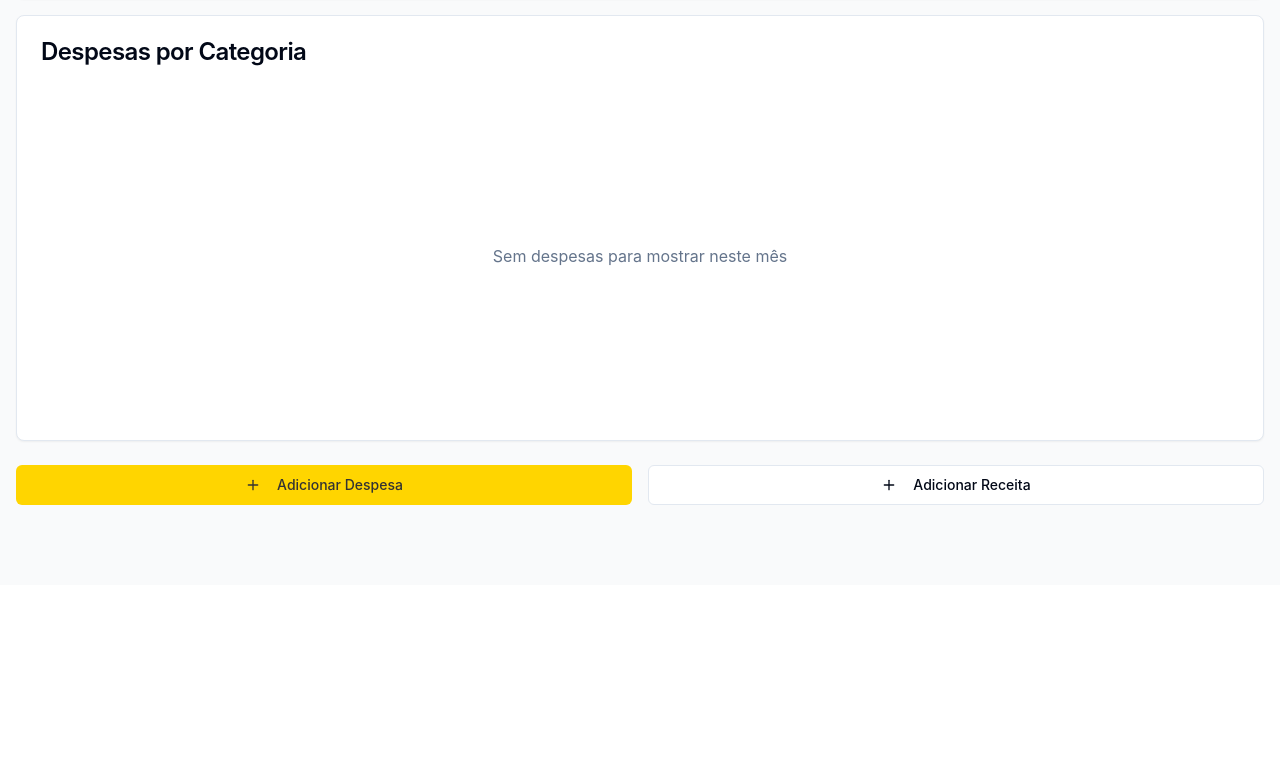
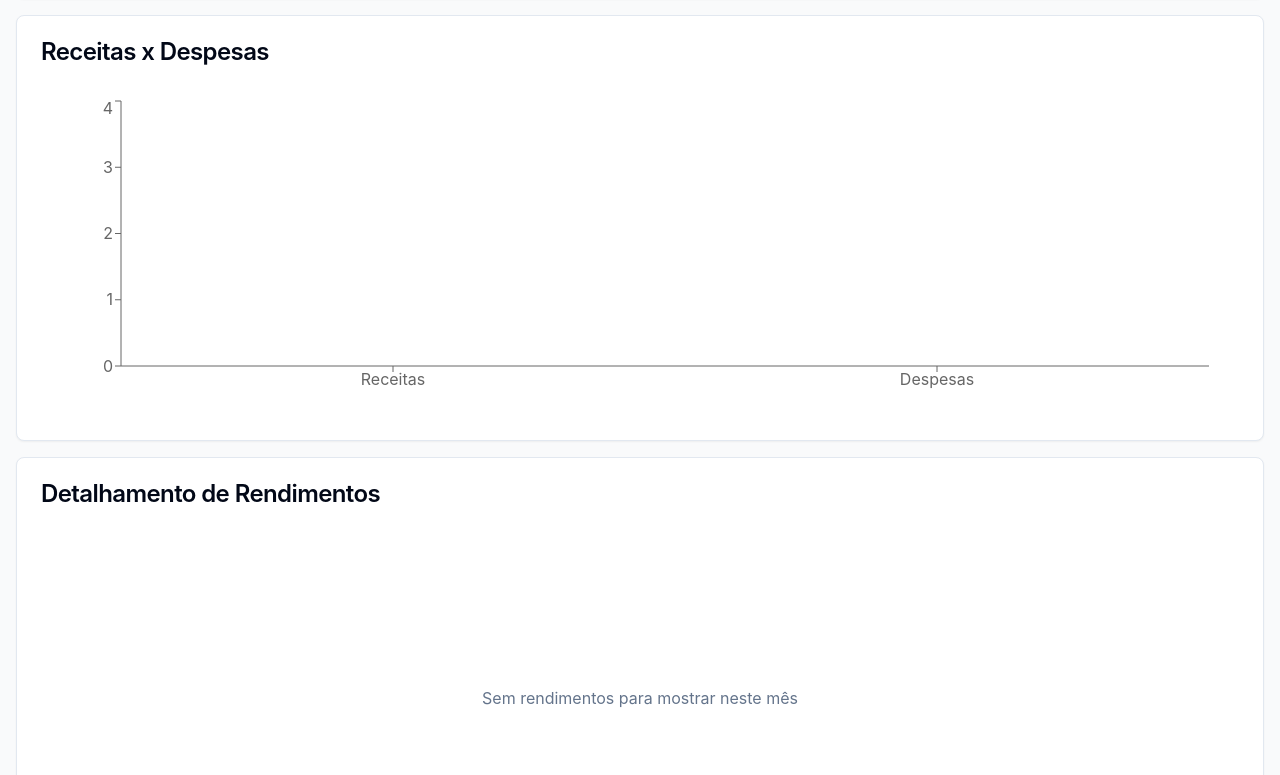
Before and after one commit to paulovsantos85/bolso-financeiro-app, a React (Vite) app: page / in a window 1280 px wide. Shown: the part 725-1500 px from the top of the page. Before the commit the page ends 1310 px from the top, so only its background shows below. Built offline with nearby package versions, Linux system fonts and the light colour scheme.

Commit message:
Refactor: Update dashboard charts
- Keep the pie chart for expenses by category.
- Change the bar chart to show income and expenses.
- Add a new bar chart for income.

```diff
--- a/src/components/Dashboard.tsx
+++ b/src/components/Dashboard.tsx
@@ -18,7 +18,8 @@ import { Card, CardContent, CardHeader, CardTitle } from "@/components/ui/card";
 import {
   getCategoryName,
   getCategoryTotals,
-  getMonthData
+  getMonthData,
+  mockIncome
 } from '@/utils/mockData';
 import {
   formatCurrency
@@ -35,6 +36,21 @@ export function Dashboard({ month, year }: DashboardProps) {
 
   // Filter out categories with zero expenses
   const filteredCategories = categoryTotals.filter(cat => cat.total > 0);
+
+  // Prepare data for income and expenses comparison chart
+  const incomeVsExpensesData = [
+    { name: 'Receitas', value: monthData.totalIncome, fill: '#10B981' },
+    { name: 'Despesas', value: monthData.totalExpenses, fill: '#EF4444' }
+  ];
+
+  // Prepare data for income breakdown chart
+  const incomeData = mockIncome
+    .filter(income => income.month === month && income.year === year)
+    .map(income => ({
+      name: income.name,
+      value: income.amount,
+      fill: '#10B981'
+    }));
 
   return (
     <div className="space-y-4">
@@ -77,7 +93,7 @@ export function Dashboard({ month, year }: DashboardProps) {
         </Card>
       </div>
 
-      {/* Expenses by Category */}
+      {/* Expenses by Category Pie Chart */}
       <Card>
         <CardHeader>
           <CardTitle>Despesas por Categoria</CardTitle>
@@ -120,21 +136,48 @@ export function Dashboard({ month, year }: DashboardProps) {
         </CardContent>
       </Card>
 
-      {/* Expenses by Category Bar Chart */}
+      {/* Income vs Expenses Bar Chart */}
       <Card>
         <CardHeader>
-          <CardTitle>Despesas por Categoria</CardTitle>
+          <CardTitle>Receitas x Despesas</CardTitle>
         </CardHeader>
         <CardContent className="pt-2">
           <div className="h-80">
-            {filteredCategories.length > 0 ? (
+            <ResponsiveContainer width="100%" height="100%">
+              <BarChart
+                data={incomeVsExpensesData}
+                margin={{
+                  top: 5,
+                  right: 30,
+                  left: 20,
+                  bottom: 20,
+                }}
+              >
+                <XAxis dataKey="name" />
+                <YAxis />
+                <Tooltip formatter={(value: number) => formatCurrency(value)} />
+                <Bar dataKey="value">
+                  {incomeVsExpensesData.map((entry, index) => (
+                    <Cell key={`cell-${index}`} fill={entry.fill} />
+                  ))}
+                </Bar>
+              </BarChart>
+            </ResponsiveContainer>
+          </div>
+        </CardContent>
+      </Card>
+
+      {/* Income Breakdown Chart */}
+      <Card>
+        <CardHeader>
+          <CardTitle>Detalhamento de Rendimentos</CardTitle>
+        </CardHeader>
+        <CardContent className="pt-2">
+          <div className="h-80">
+            {incomeData.length > 0 ? (
               <ResponsiveContainer width="100%" height="100%">
                 <BarChart
-                  data={filteredCategories.map(cat => ({
-                    name: getCategoryName(cat.category),
-                    total: cat.total,
-                    color: cat.color
-                  }))}
+                  data={incomeData}
                   margin={{
                     top: 5,
                     right: 30,
@@ -150,16 +193,12 @@ export function Dashboard({ month, year }: DashboardProps) {
                   />
                   <YAxis />
                   <Tooltip formatter={(value: number) => formatCurrency(value)} />
-                  <Bar dataKey="total">
-                    {filteredCategories.map((entry, index) => (
-                      <Cell key={`cell-${index}`} fill={entry.color} />
-                    ))}
-                  </Bar>
+                  <Bar dataKey="value" fill="#10B981" />
                 </BarChart>
               </ResponsiveContainer>
             ) : (
               <div className="flex h-full items-center justify-center">
-                <p className="text-muted-foreground">Sem despesas para mostrar neste mês</p>
+                <p className="text-muted-foreground">Sem rendimentos para mostrar neste mês</p>
               </div>
             )}
           </div>
```
